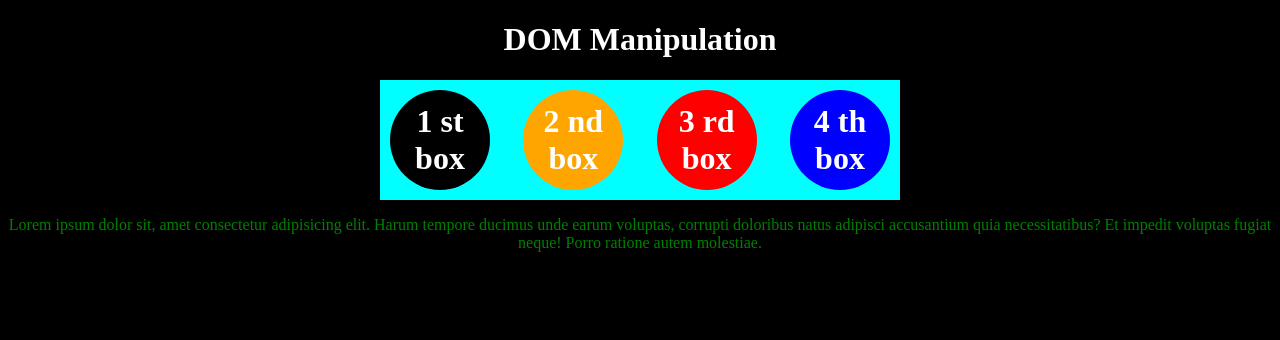
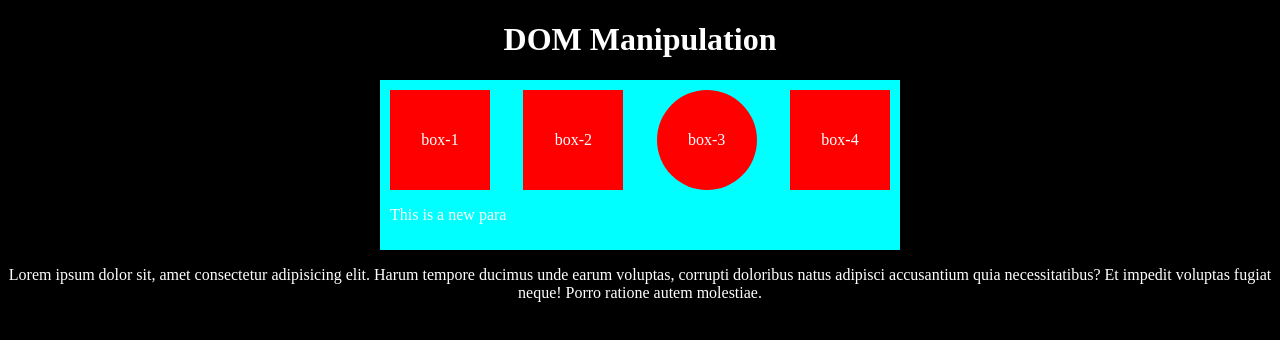
Before and after one commit to manojvr01/WEB-DEVELOPMENT, a plain HTML site: page dom.html in a window 1280 px wide. Drawn offline with Linux system fonts and the light colour scheme.

Commit message:
updated dom

```diff
--- a/dom.css
+++ b/dom.css
@@ -28,5 +28,8 @@ p{
     display: flex;
     justify-content: center;
     align-items: center;
-    border-radius: 50% ;
+
 }
+.circle{
+    border-radius: 50%;
+}
--- a/dom.html
+++ b/dom.html
@@ -8,10 +8,10 @@
 </head>
 <body>
     <h1>DOM Manipulation</h1>
-    <div class="container">
+    <div class="container" id="cont">
         <div class="box" id="box-1">box-1</div>
         <div class="box" id="box-2">box-2</div>
-        <div class="box" id="box-3">box-3</div>
+        <div class="box circle" id="box-3 " >box-3</div>
         <div class="box" id="box-4">box-4</div>
     </div>
     <p id="para">Lorem ipsum dolor sit, amet consectetur adipisicing elit. Harum tempore ducimus unde earum voluptas, corrupti doloribus natus adipisci accusantium quia necessitatibus? Et impedit voluptas fugiat neque! Porro ratione autem molestiae.</p>
--- a/dom.js
+++ b/dom.js
@@ -1,26 +1,51 @@
 // console.log(document.body)
-const bgr=document.body;
-bgr.style.backgroundColor="black";
-const div=document.getElementById("box-4");
-div.style.backgroundColor="blue";
+// const bgr=document.body;
+// bgr.style.backgroundColor="black";
+// const div=document.getElementById("box-4");
+// div.style.backgroundColor="blue";
+
+// const { Component } = require("react");
+
 
 
 //modifying html elements
-const box3=document.getElementById("box-3");
-box3.innerHTML="<h1>3 rd box</h1>";
-const box1=document.getElementById("box-1");
-box1.innerHTML="<h1> 1 st  box</h1>";
-const box2=document.getElementById("box-2");
-box2.innerHTML="<h1>2 nd box</h1>";
-const box4=document.getElementById("box-4");
-box4.innerHTML="<h1>4 th box</h1>";
+// const box3=document.getElementById("box-3");
+// box3.innerHTML="<h1>3 rd box</h1>";
+// const box1=document.getElementById("box-1");
+// box1.innerHTML="<h1> 1 st  box</h1>";
+// const box2=document.getElementById("box-2");
+// box2.innerHTML="<h1>2 nd box</h1>";
+// const box4=document.getElementById("box-4");
+// box4.innerHTML="<h1>4 th box</h1>";
 
 
-const box1c=document.getElementById("box-1");
-box1c.style.backgroundColor="black";
-const box2c=document.getElementById("box-2");
-box2c.style.backgroundColor="orange";
+// const box1c=document.getElementById("box-1");
+// box1c.style.backgroundColor="black";
+// const box2c=document.getElementById("box-2");
+// box2c.style.backgroundColor="orange";
 
 
-const para=document.getElementById("para");
-para.style.color="green";
+// const para=document.getElementById("para");
+// para.style.color="green";
+
+
+// const box2c=document.getElementById("box-2");
+// box2c.classList.add("circle");
+
+// const box3=document.getElementById("box-3");
+// box2c.classList.remove('circle')
+
+// const box= document.getElementsByClassName('box');
+// for(let i=0;i<box.length;i++){
+//     box[i].classList.add('circle');
+// }
+
+//1st get acess
+//2nd is the contents
+//3rd where it has to be added
+
+
+const newpara=document.createElement("p");
+newpara.innerText="This is a new para";
+const cont=document.getElementById('cont');
+cont.appendChild(newpara);
```
